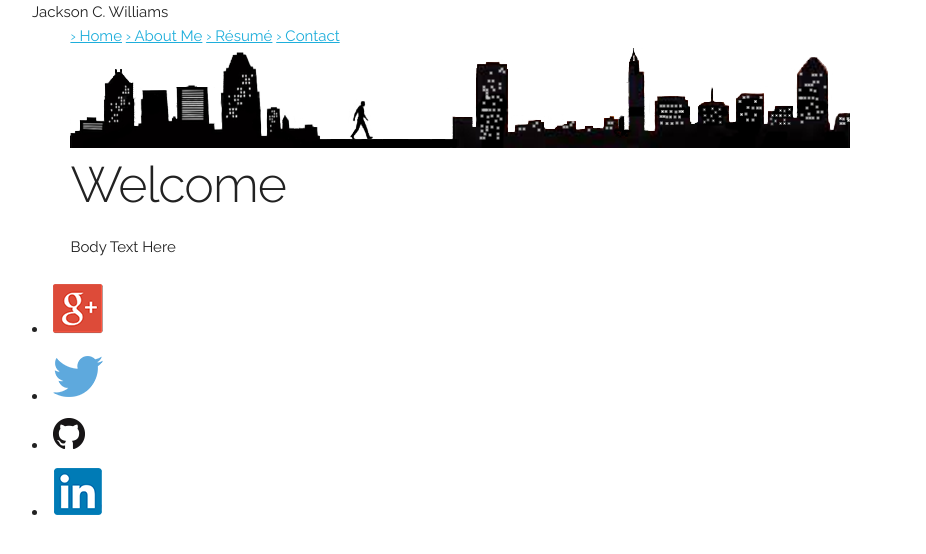
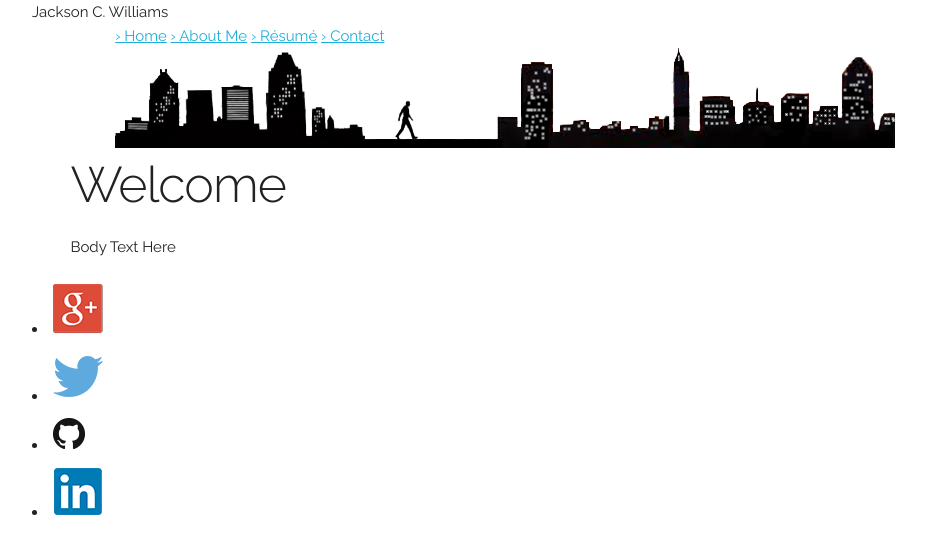
Before and after one commit to jacksoncwilliams/jackson-erin, a Jekyll site: the page built from fleektryout.html, in a window 1280 px wide. Shown: the top 554 px of the page, without its empty margins (128-1054 px from the left). Built offline with Jekyll 4.4.1, drawn with Linux system fonts in a browser that asks for light colours.

Commit message:
Update fleek.html

```diff
--- a/_layouts/fleek.html
+++ b/_layouts/fleek.html
@@ -37,7 +37,7 @@
    Jackson C. Williams
 </div>
 <!--Navigation-->
-  <div id="navigation" class="ten columns">
+  <div id="navigation" class="ten columns offset-by-one column">
 
     <a href="/" title="Home">&rsaquo; Home</a>
     <a href="/aboutme" title="About Me">&rsaquo; About Me</a>
@@ -45,7 +45,7 @@
     <a href="/contact" title="Contact">&rsaquo; Contact</a>
     </a><br />
    </div>
-   <div id="mainlogo" class="ten columns">
+   <div id="mainlogo" class="ten columns offset-by-one column">
     	<img src="/images/logogreywithmantransparent.png" max-width="780" height="100">
     </div>
 
```
